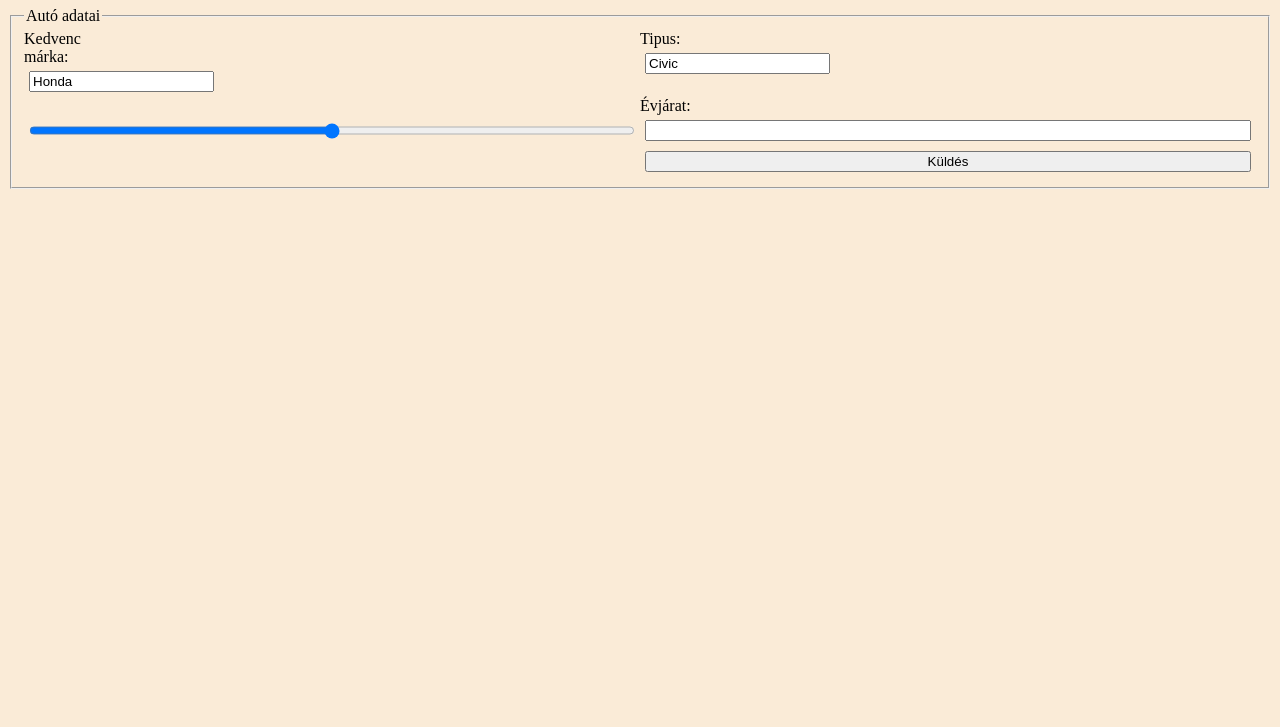
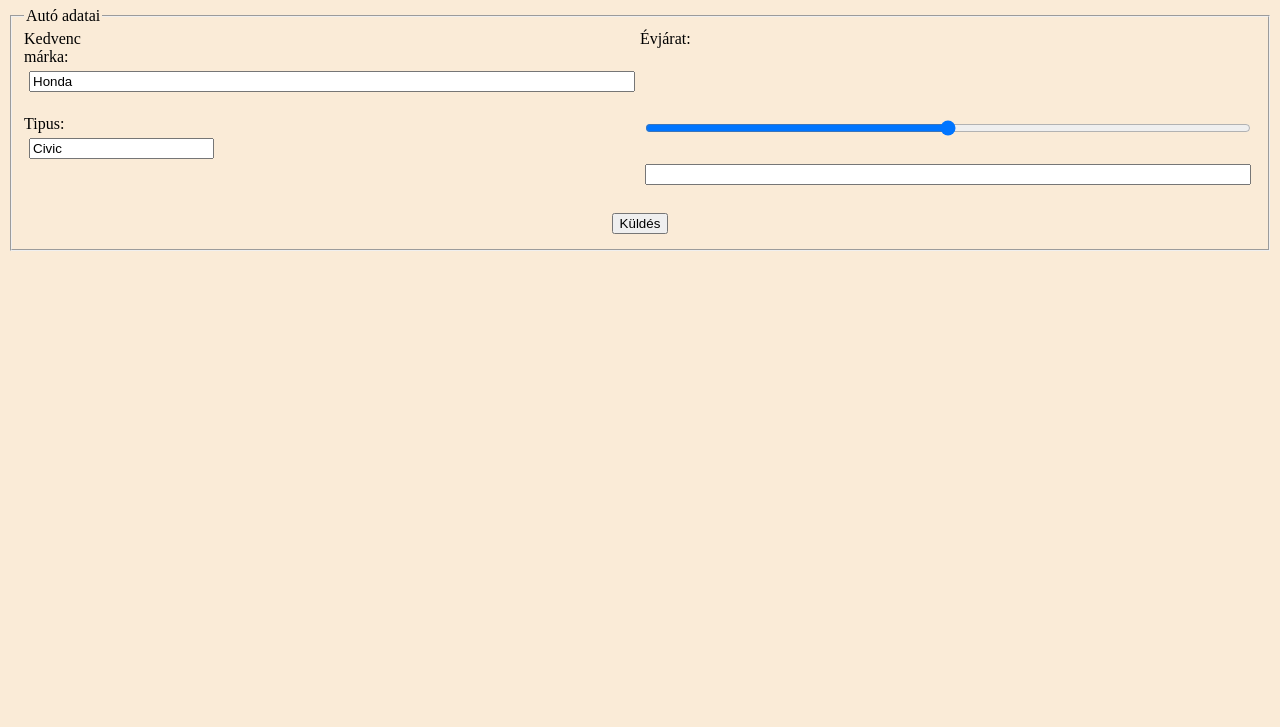
Before and after one commit to Unk0wn1337/Webprog2_Urlap_Gyak_01_26, a plain HTML site: page index.html in a window 1280 px wide. Shown: the part 73-800 px from the top of the page. Drawn offline with Linux system fonts and the light colour scheme.

Commit message:
reszponziv, oldaligazitas

```diff
--- a/index.html
+++ b/index.html
@@ -20,13 +20,20 @@
                     <label for="tipus">Tipus:
                         <input type="text" id="tipus" name="marka" value="Civic"><br>
                     </div>
-                <div class="evjaratDiv"></div>
+                    <div class="evjarat">
                     <label for="evjarat">Évjárat:</label>
-                <input type="range" id="evjarat " name="evjar" min="1804" max="2024" oninput="this.form.evjarSzam.value = this.value">
+                    </div>
+                    <div class="evjaratRange">
+                        <input type="range" id="evjarat " name="evjar" min="1804" max="2024" oninput="this.form.evjarSzam.value = this.value"><br>
                         <input type="number" id="evjaratSzam " name="evjarSzam"  oninput="this.form.evjar.value = this.value"><br>
+                    </div>
+                </div>
+                 <div class="buttonContainer">
+                    <div class="submitButton">
                         <input type="submit"  value="Küldés">
+                    </div>
+                 </div>
         </fieldset>
-        </div>
     </form>
 </body>
 </html>
--- a/style.css
+++ b/style.css
@@ -16,12 +16,44 @@ button{
     margin: auto;
 }
 
+h1 {
+    text-align: center;
+}
+
 .formContainer {
     display: grid;
-    grid-template-columns: 1fr 1fr;
+    grid-template-areas: "f e"
+                         "a er";
 }
 
-.evjaratDiv{
+.formMarka{
     display: grid;
-    grid-template-columns: 1fr 1fr;
+    grid-area: f;
 }
+.autoTipus{
+    display: grid;
+    grid-area: a;
+}
+
+.evjarat{
+    display: grid;
+    grid-area: e;
+}
+.evjaratRange{
+    display: grid;
+    grid-area: er;
+}
+.submitButton{
+   text-align: center;
+}
+
+@media only screen and (max-width: 408px) {
+    .formContainer {
+        display: grid;
+        grid-template-areas: "f"
+                             "a"
+                             "e"
+                             "er";
+    }
+
+  }
```
Lines whose indentation alone changed are shown as unchanged.
